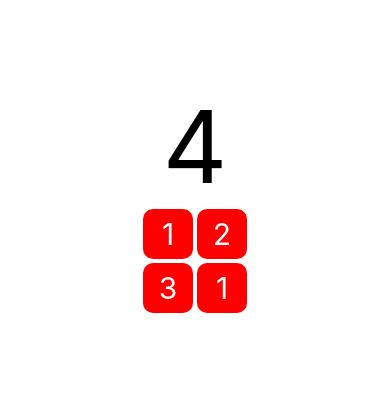
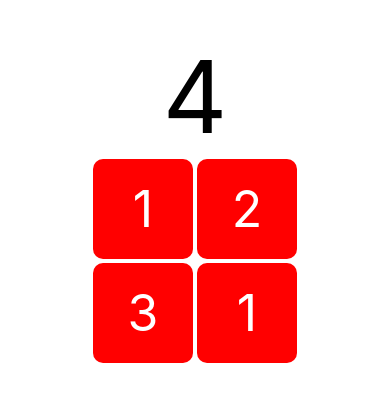
Before and after one commit to vektor8891/copilot-test, a React Native app: screen / in a window 390 px wide. Shown: the part 222-624 px from the top of the page. Built offline with nearby package versions, Linux system fonts and the light colour scheme.

Commit message:
Refactor Square component to increase size and font in Square.tsx

```diff
--- a/src/components/Square.tsx
+++ b/src/components/Square.tsx
@@ -47,8 +47,8 @@ const styles = StyleSheet.create({
     flexDirection: "row",
   },
   square: {
-    width: 50,
-    height: 50,
+    width: 100,
+    height: 100,
     backgroundColor: "red",
     margin: 2,
     borderRadius: 10,
@@ -59,7 +59,7 @@ const styles = StyleSheet.create({
   squareText: {
     color: "white",
     textAlign: "center",
-    fontSize: 30,
-    lineHeight: 50,
+    fontSize: 50,
+    lineHeight: 100,
   },
 });
```
